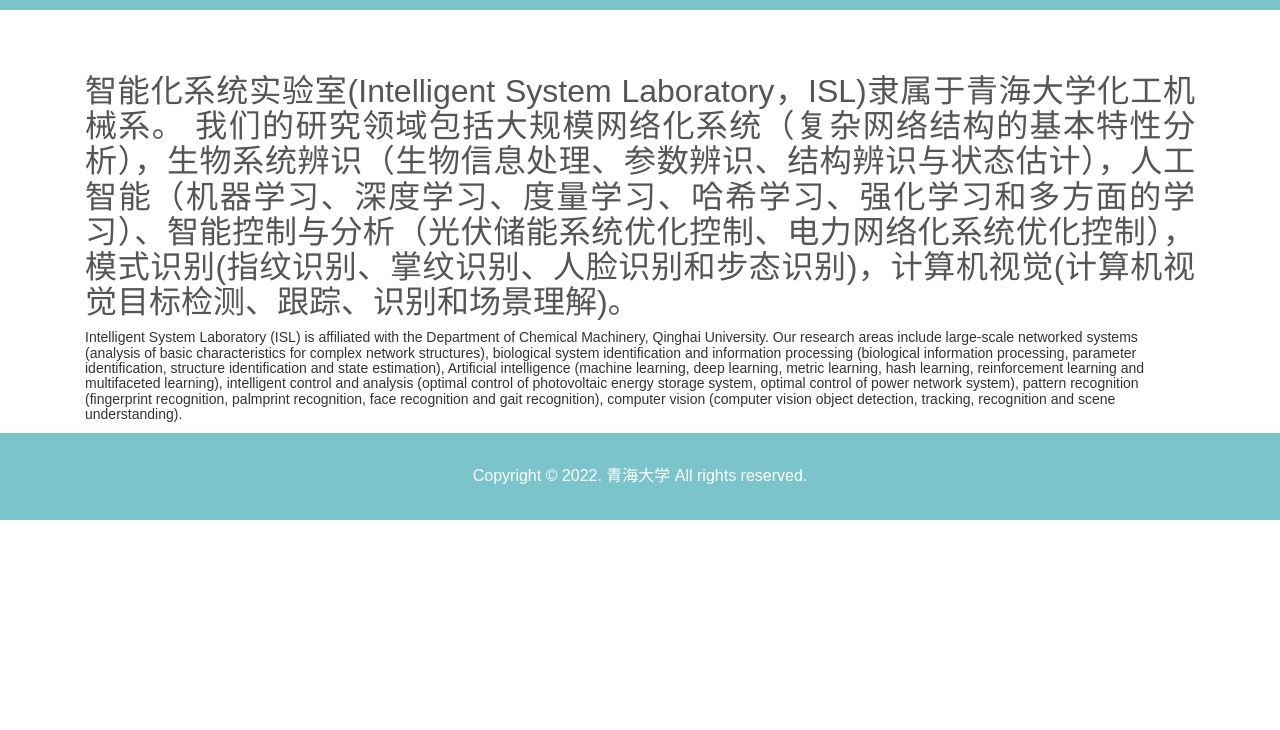
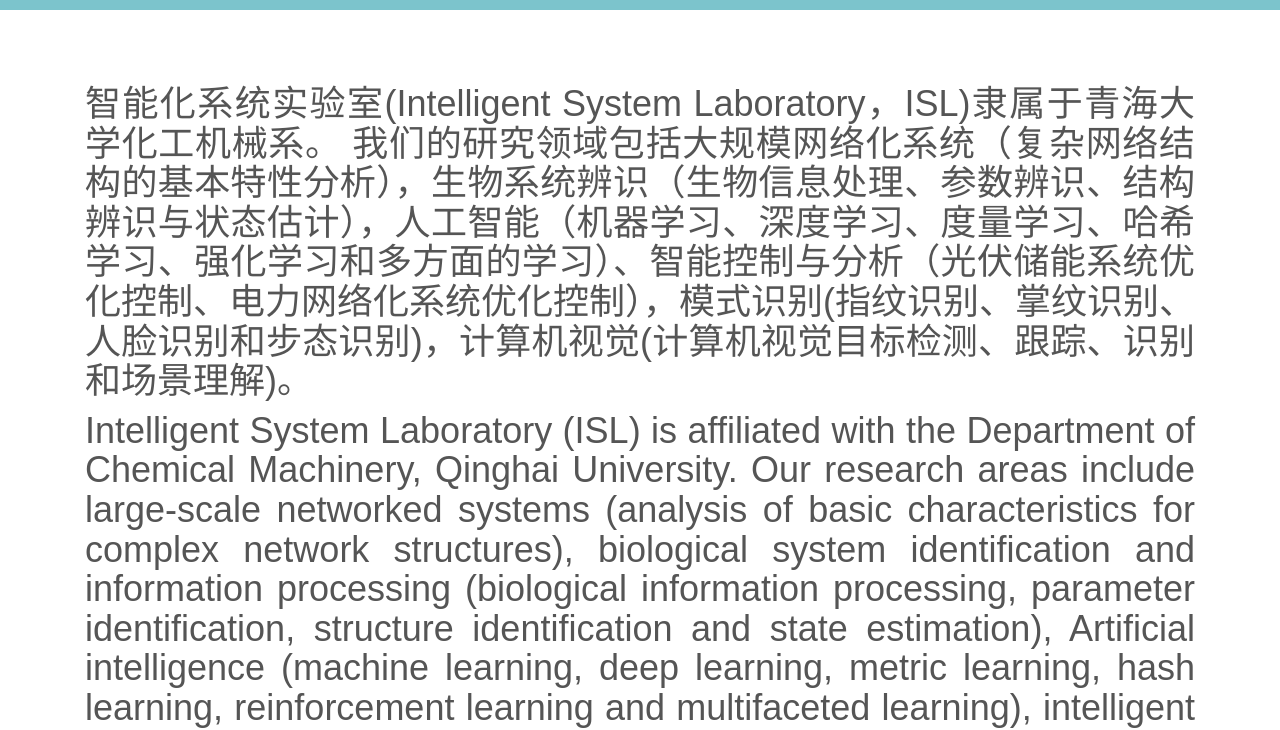
Before and after one commit to wanhong-Zhang/wanhong-Zhang.github.io, a plain HTML site: page Introduction.html in a window 1280 px wide. Shown: the part 230-960 px from the top of the page. Before the commit the page ends 800 px from the top, so only its background shows below. Drawn offline with Linux system fonts and the light colour scheme; a web font is replaced by a local one.

Commit message:
Update Introduction.html

```diff
--- a/Introduction.html
+++ b/Introduction.html
@@ -45,9 +45,9 @@
 <div class="container">
     <div class="col-md-12 about_center">
       <div class="main">
-        <div class="content_white">
+        <div class="content_white h4">
           <h4>智能化系统实验室(Intelligent System Laboratory，ISL)隶属于青海大学化工机械系。 我们的研究领域包括大规模网络化系统（复杂网络结构的基本特性分析），生物系统辨识（生物信息处理、参数辨识、结构辨识与状态估计），人工智能（机器学习、深度学习、度量学习、哈希学习、强化学习和多方面的学习）、智能控制与分析（光伏储能系统优化控制、电力网络化系统优化控制），模式识别(指纹识别、掌纹识别、人脸识别和步态识别)，计算机视觉(计算机视觉目标检测、跟踪、识别和场景理解)。</h4>
-          <h5>Intelligent System Laboratory (ISL) is affiliated with the Department of Chemical Machinery, Qinghai University.  Our research areas include large-scale networked systems (analysis of basic characteristics for complex network structures), biological system identification and information processing (biological information processing, parameter identification, structure identification and state estimation),  Artificial intelligence (machine learning, deep learning, metric learning, hash learning, reinforcement learning and multifaceted learning), intelligent control and analysis (optimal control of photovoltaic energy storage system, optimal control of power network system), pattern recognition (fingerprint recognition, palmprint recognition, face recognition and gait recognition), computer vision (computer vision object detection, tracking, recognition and scene understanding).</h5>
+          <h4>Intelligent System Laboratory (ISL) is affiliated with the Department of Chemical Machinery, Qinghai University.  Our research areas include large-scale networked systems (analysis of basic characteristics for complex network structures), biological system identification and information processing (biological information processing, parameter identification, structure identification and state estimation),  Artificial intelligence (machine learning, deep learning, metric learning, hash learning, reinforcement learning and multifaceted learning), intelligent control and analysis (optimal control of photovoltaic energy storage system, optimal control of power network system), pattern recognition (fingerprint recognition, palmprint recognition, face recognition and gait recognition), computer vision (computer vision object detection, tracking, recognition and scene understanding).</h4>
         </div>
     </div>
   </div>
```
